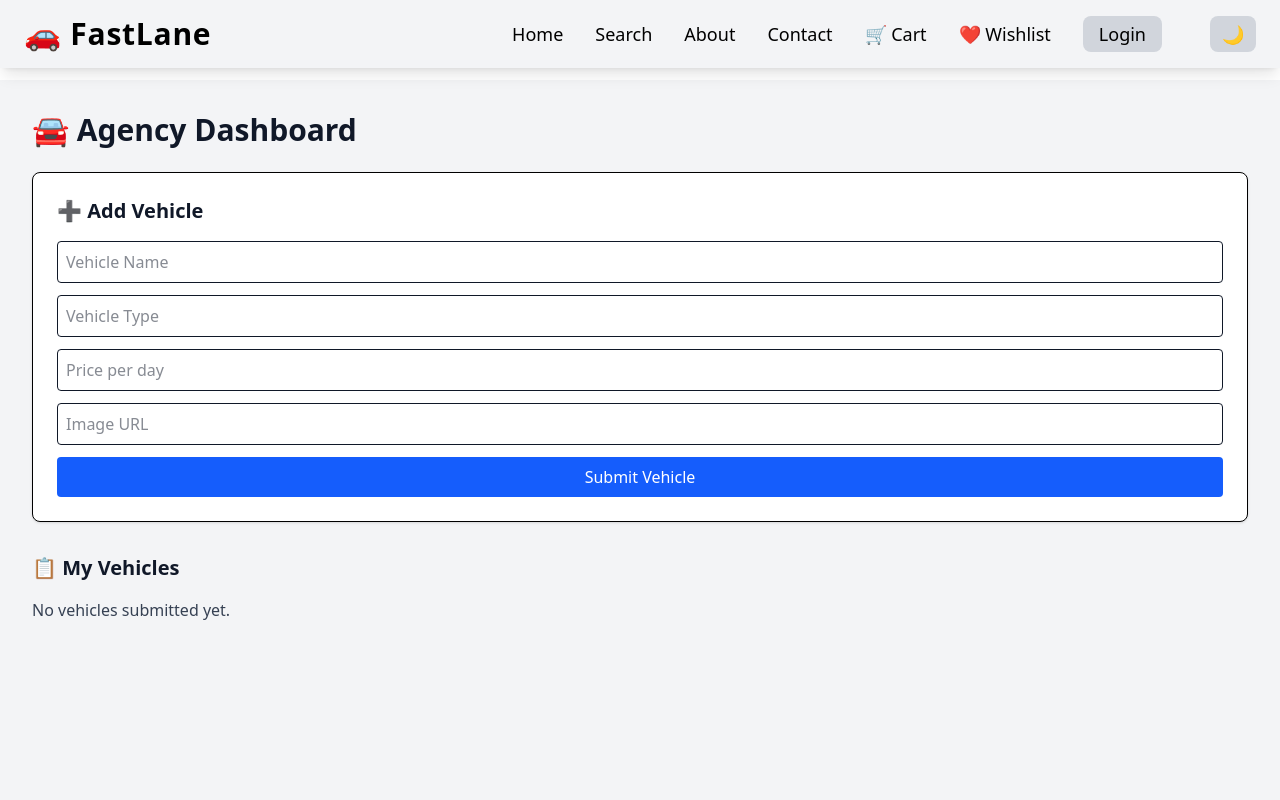
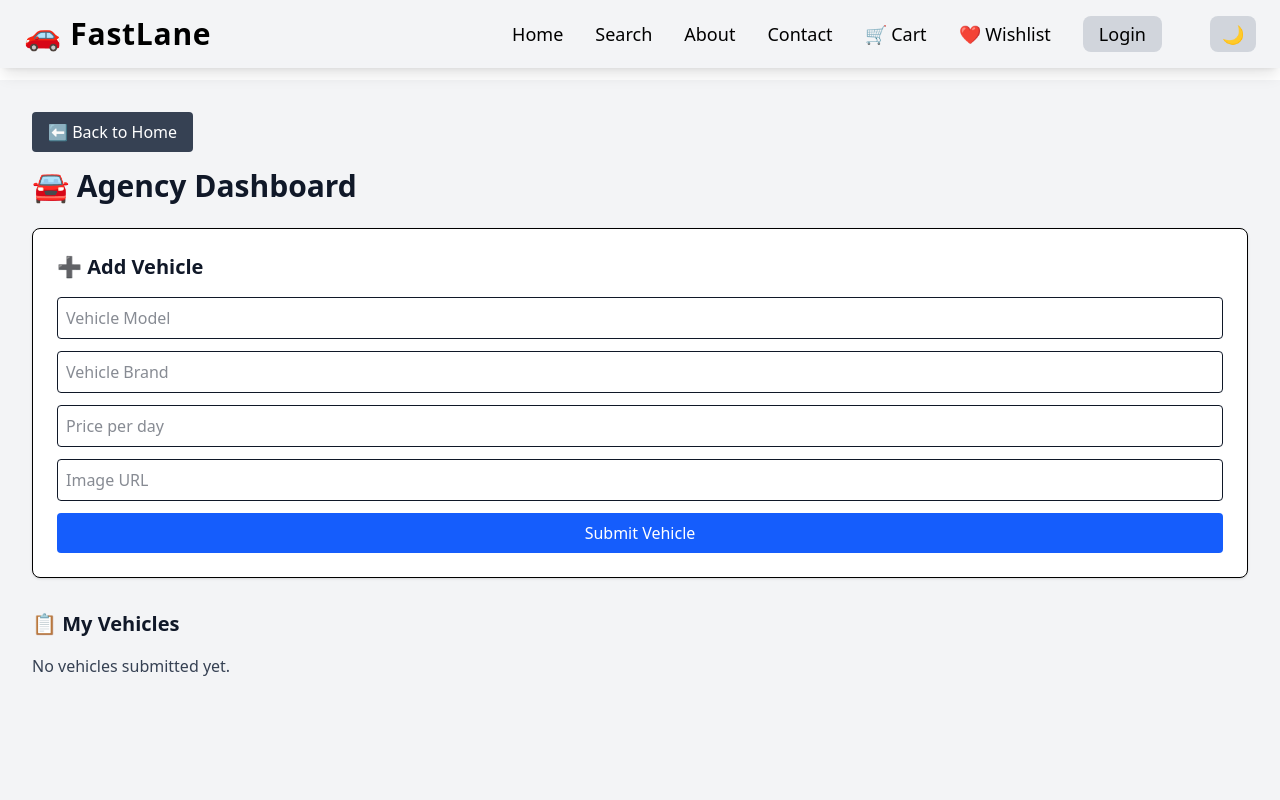
Before and after one commit to mekha-mekhz/CAR-RENTAL, a React (Vite) app: page /agencydash in a window 1280 px wide. Shown: the top 800 px of the page. Built offline with nearby package versions, Linux system fonts and the light colour scheme.

Commit message:
modified input forms

```diff
--- a/src/pages/Adminverification.jsx
+++ b/src/pages/Adminverification.jsx
@@ -1,7 +1,10 @@
-// src/pages/AdminDashboard.jsx
+
 import React, { useEffect, useState } from "react";
+import { useNavigate } from "react-router-dom";
 
 function AdminDashboard() {
+    const navigate = useNavigate();
+
     const [pendingVehicles, setPendingVehicles] = useState([]);
     const [approvedVehicles, setApprovedVehicles] = useState([]);
     const [rejectedVehicles, setRejectedVehicles] = useState([]);
@@ -46,7 +49,6 @@ function AdminDashboard() {
         loadData();
     }, []);
 
-    // Generic Approve / Reject handler
     const handleApprove = (item, type) => {
         if (type === "vehicle") {
             const updatedPending = pendingVehicles.filter(v => v.id !== item.id);
@@ -86,7 +88,6 @@ function AdminDashboard() {
             setRejectedVehicles(updatedRejected);
             localStorage.setItem("rejectedVehicles", JSON.stringify(updatedRejected));
         } else {
-            // For now, just remove from pending if rejected
             if (type === "feedback") {
                 const updatedPending = pendingFeedbacks.filter(f => f.id !== item.id);
                 setPendingFeedbacks(updatedPending);
@@ -187,6 +188,16 @@ function AdminDashboard() {
         <div className="min-h-screen p-8 bg-gray-100 dark:bg-gray-900 transition-colors duration-300">
             <h1 className="text-3xl font-bold mb-6 text-gray-800 dark:text-white">🛠 Admin Dashboard</h1>
 
+            {/* Vehicle Management Button */}
+            <div className="mb-6">
+                <button
+                    onClick={() => navigate("/vehicle-management")}
+                    className="bg-blue-600 hover:bg-blue-700 text-white px-6 py-3 rounded-lg font-semibold transition"
+                >
+                    🚗 Vehicle Management
+                </button>
+            </div>
+
             {/* Stats */}
             <div className="grid grid-cols-1 sm:grid-cols-2 lg:grid-cols-4 gap-6 mb-8">
                 <div className="bg-white dark:bg-gray-800 p-6 rounded-xl shadow">
@@ -257,6 +268,7 @@ function AdminDashboard() {
                     </table>
                 )}
             </div>
+
         );
     }
 }
--- a/src/pages/RentalDash.jsx
+++ b/src/pages/RentalDash.jsx
@@ -1,7 +1,8 @@
-// src/pages/RentalDashboard.jsx
 import React, { useState, useEffect } from "react";
+import { useNavigate } from "react-router-dom";
 
 function RentalDashboard() {
+    const navigate = useNavigate();
     const [vehicles, setVehicles] = useState([]);
     const [form, setForm] = useState({ name: "", type: "", price: "", image: "" });
 
@@ -42,6 +43,16 @@ function RentalDashboard() {
 
     return (
         <div className="min-h-screen p-8 bg-gray-100 dark:bg-gray-900 transition-colors duration-300">
+            {/* Back to Home Button */}
+            <div className="mb-4">
+                <button
+                    onClick={() => navigate("/")}
+                    className="bg-gray-700 text-white px-4 py-2 rounded hover:bg-gray-800 transition"
+                >
+                    ⬅️ Back to Home
+                </button>
+            </div>
+
             <h1 className="text-3xl font-bold mb-6 text-gray-900 dark:text-white">
                 🚘 Agency Dashboard
             </h1>
@@ -57,7 +68,7 @@ function RentalDashboard() {
                         name="name"
                         value={form.name}
                         onChange={handleChange}
-                        placeholder="Vehicle Name"
+                        placeholder="Vehicle Model"
                         className="border p-2 rounded bg-white dark:bg-gray-700 text-gray-900 dark:text-white"
                         required
                     />
@@ -66,7 +77,7 @@ function RentalDashboard() {
                         name="type"
                         value={form.type}
                         onChange={handleChange}
-                        placeholder="Vehicle Type"
+                        placeholder="Vehicle Brand"
                         className="border p-2 rounded bg-white dark:bg-gray-700 text-gray-900 dark:text-white"
                         required
                     />
```
